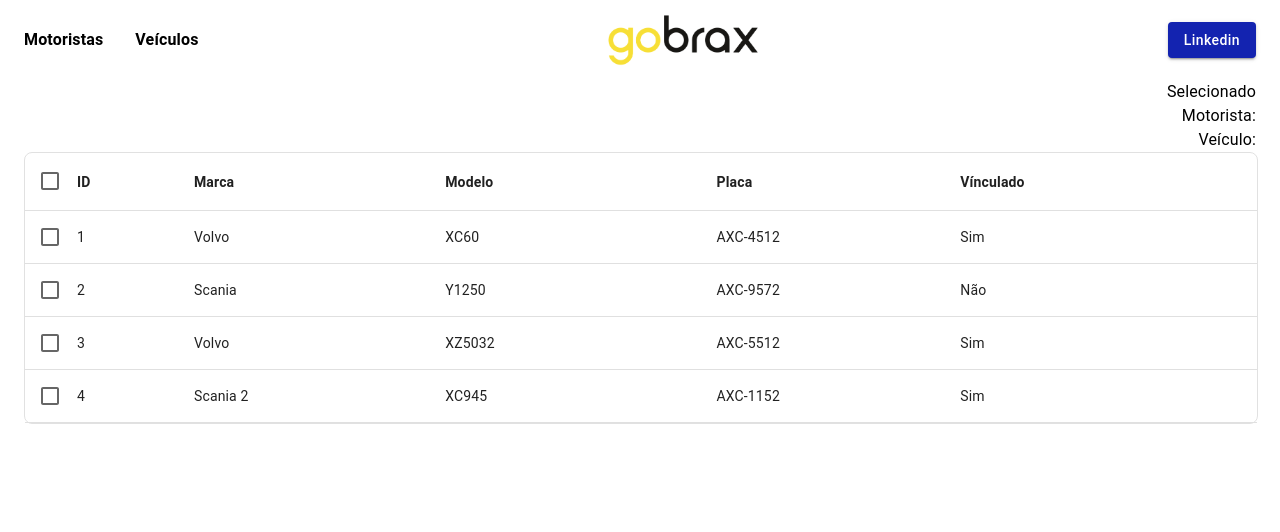
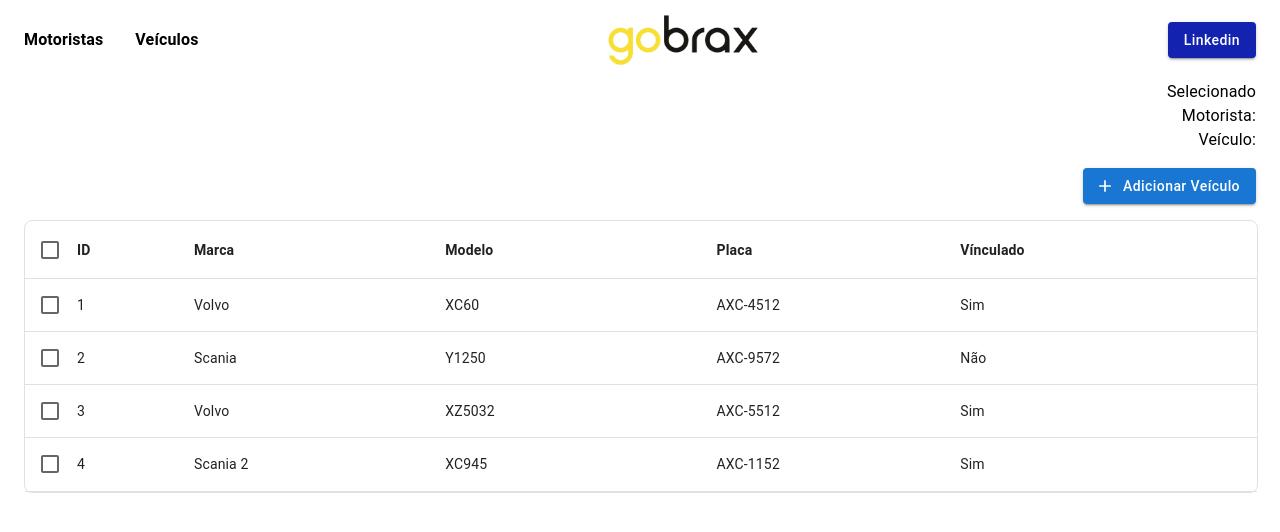
Before and after one commit to LukasdeSouza/gobrax, a React (Vite) app: page /vehicles in a window 1280 px wide. Shown: the top 532 px of the page. Built offline with nearby package versions, Linux system fonts and the light colour scheme.

Commit message:
wip: adicionando botão para inclusão de novos registros

```diff
--- a/src/components/selectedData/index.jsx
+++ b/src/components/selectedData/index.jsx
@@ -2,7 +2,7 @@ import { Stack, Typography } from "@mui/material"
 
 const SelectedData = ({driverName, vehiclePlate}) => {
   return(
-    <Stack width={'100%'} alignItems={'flex-end'} justifyContent={'end'}>
+    <Stack width={'100%'} alignItems={'flex-end'}>
       <Typography variant='body1'>
         Selecionado
       </Typography>
--- a/src/pages/drivers/index.jsx
+++ b/src/pages/drivers/index.jsx
@@ -1,8 +1,9 @@
-import { Stack } from '@mui/material'
+import { Button, Stack } from '@mui/material'
 import TableCustom from '../../components/table'
 import {headCellsDrivers} from './table/headCells'
 import TableRowDrivers from './table/tableRow/index'
 import { rowsDrivers } from './table/rows'
+import { Add } from '@mui/icons-material'
 
 
 const DriversPage = () => {
@@ -22,11 +23,19 @@ const DriversPage = () => {
 
   return (
     <Stack height={'100%'}>
+      <Stack width={'100%'} alignItems={'end'} my={2}>
+        <Button
+          variant={'contained'}
+          startIcon={<Add/>}
+          style={{ textTransform:"capitalize" }}
+        >
+          Adicionar Motorista
+          </Button>
+      </Stack>
       <TableCustom
         rows={rowsDrivers}
         headCells={headCellsDrivers}
         dataRow={dataRow}
-        // rows={rowsDrivers}
       />
     </Stack>
   )
--- a/src/pages/vehicles/index.jsx
+++ b/src/pages/vehicles/index.jsx
@@ -1,8 +1,9 @@
-import { Stack } from '@mui/material'
+import { Button, Stack } from '@mui/material'
 import TableCustom from '../../components/table'
 import TableRowVehicles from './table/tableRow/index'
 import { headCellsVehicles } from './table/headCells'
 import {rowsVehicles} from './table/rows/index'
+import { Add } from '@mui/icons-material'
 
 const VehiclesPage = () => {
   const dataRow = (props) => {
@@ -21,6 +22,15 @@ const VehiclesPage = () => {
 
   return (
     <Stack height={'100%'}>
+      <Stack width={'100%'} alignItems={'end'} my={2}>
+        <Button
+          variant={'contained'}
+          startIcon={<Add/>}
+          style={{ textTransform:"capitalize" }}
+        >
+          Adicionar Veículo
+        </Button>
+      </Stack>
       <TableCustom
         rows={rowsVehicles}
         dataRow={dataRow}
--- a/src/routes/root.jsx
+++ b/src/routes/root.jsx
@@ -1,17 +1,17 @@
 import { Outlet } from "react-router-dom"
 import MenuAppBar from "../components/appBar"
-import { Stack } from "@mui/material"
+import { Box, Stack } from "@mui/material"
 import SelectedData from "../components/selectedData"
 
 const RootLayout = () => {
   return (
-    <>
+    <Box>
       <MenuAppBar/>
       <Stack px={3}>
         <SelectedData/>
         <Outlet/>
       </Stack>
-    </>
+    </Box>
   )
 }
 
```
